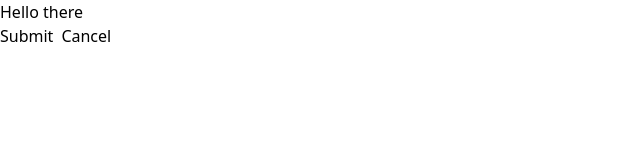
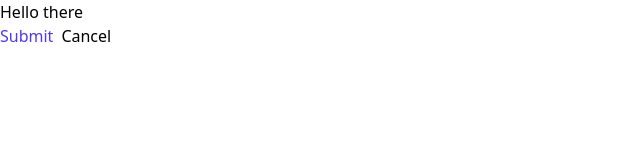
Before and after one commit to Annie-Huang/baseui-neomorphism2.0-component-library, a React (Vite) app: page / in a window 1280 px wide. Shown: the top 160 px of the page, without its empty margins (0-640 px from the left). Built offline with nearby package versions, Linux system fonts and the light colour scheme.

Commit message:
Allow Button components to take any props that pass in and spread it into <button> component.

```diff
--- a/src/components/Button.tsx
+++ b/src/components/Button.tsx
@@ -1,11 +1,23 @@
-import type { FC, ReactNode } from 'react';
+// import type { ButtonProps } from '@base-ui/react';
+// import type { FC, ReactNode } from 'react';
 
-interface ButtonProps {
-  children?: ReactNode;
-}
+// interface ButtonProps {
+//   children?: ReactNode;
+// }
 
-const Button: FC<ButtonProps> = ({ children }) => {
-  return <button>{children}</button>;
+// Answer from google ai
+// type ButtonProps = React.ComponentProps<'button'>;
+
+// Answer from hover over <button>.
+type ButtonProps = React.DetailedHTMLProps<
+  React.ButtonHTMLAttributes<HTMLButtonElement>,
+  HTMLButtonElement
+>;
+
+// const Button: FC<ButtonProps> = ({children}) => {
+const Button = (props: ButtonProps) => {
+  const { children, ...otherProps } = props;
+  return <button {...otherProps}>{children}</button>;
 };
 
 export default Button;
```
